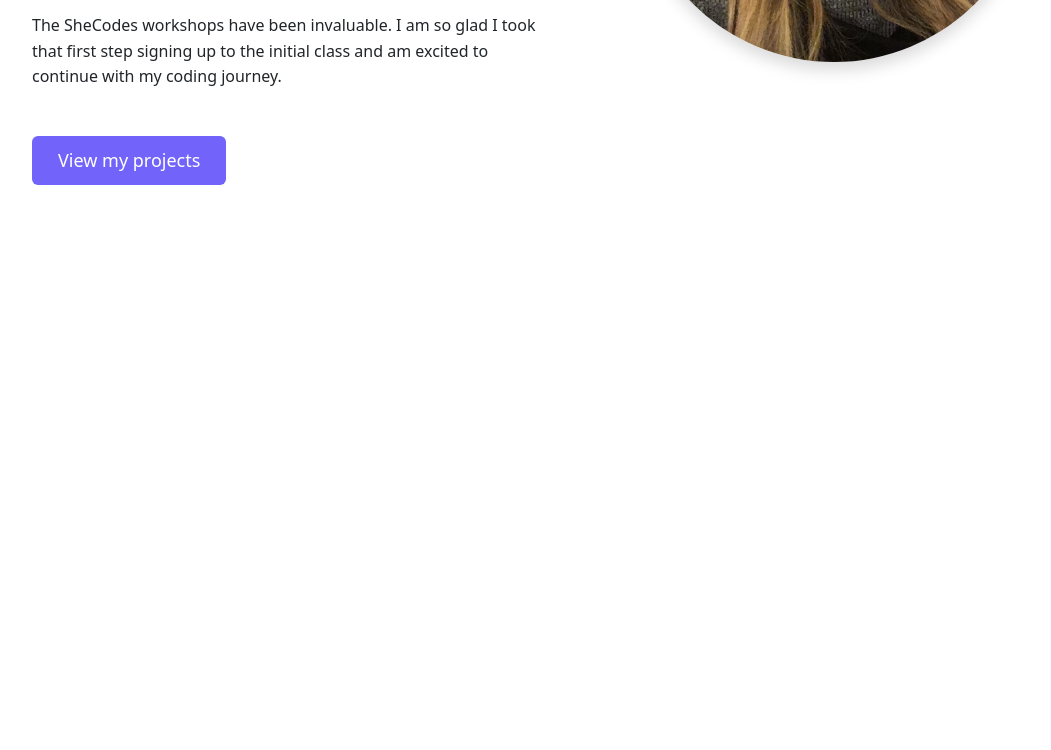
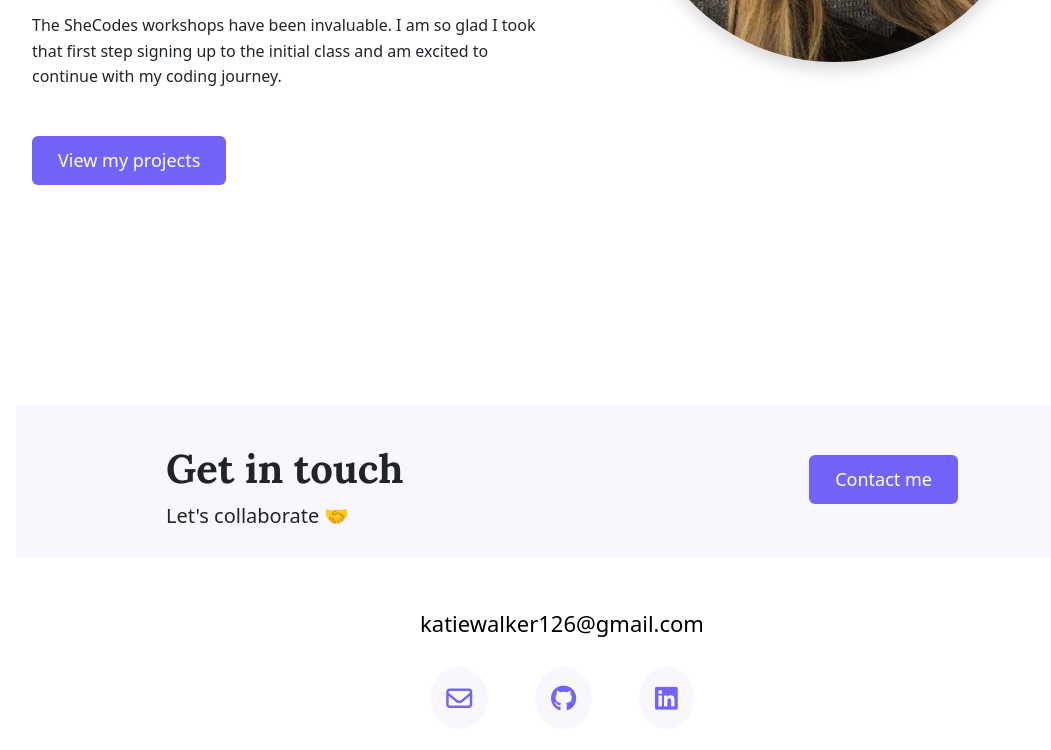
Before and after one commit to katiewalker126/portfolio-project, a plain HTML site: page about.html in a window 1280 px wide. Shown: the part 739-1489 px from the top of the page, without its empty margins (78-1129 px from the left). Before the commit the page ends 1044 px from the top, so only its background shows below. Drawn offline with nearby package versions, Linux system fonts and the light colour scheme.

Commit message:
Amended footer container and added footer to other pages

```diff
--- a/about.html
+++ b/about.html
@@ -99,5 +99,32 @@
         </div>
       </div>
     </div>
+    <div class="container">
+      <footer>
+        <div
+          class="contact-box d-flex justify-content-between d-none d-md-flex"
+        >
+          <div>
+            <h4>Get in touch</h4>
+            <p>Let's collaborate 🤝</p>
+          </div>
+          <div>
+            <a
+              href="mailto:katiewalker126@gmail.com"
+              class="btn btn-branding contact-me"
+              >Contact me</a
+            >
+          </div>
+        </div>
+        <div class="email-link">
+          <a href="mailto:katiewalker126@gmail.com">katiewalker126@gmail.com</a>
+        </div>
+        <div class="social-links">
+          <a href=""><i class="far fa-envelope p-3"></i></a>
+          <a href=""><i class="fab fa-github p-3"></i></a>
+          <a href=""> <i class="fab fa-linkedin p-3"></i></a>
+        </div>
+      </footer>
+    </div>
   </body>
 </html>
```
Also changed, not shown: index.html (+1 -1 lines), projects.html (+27 -0 lines).
